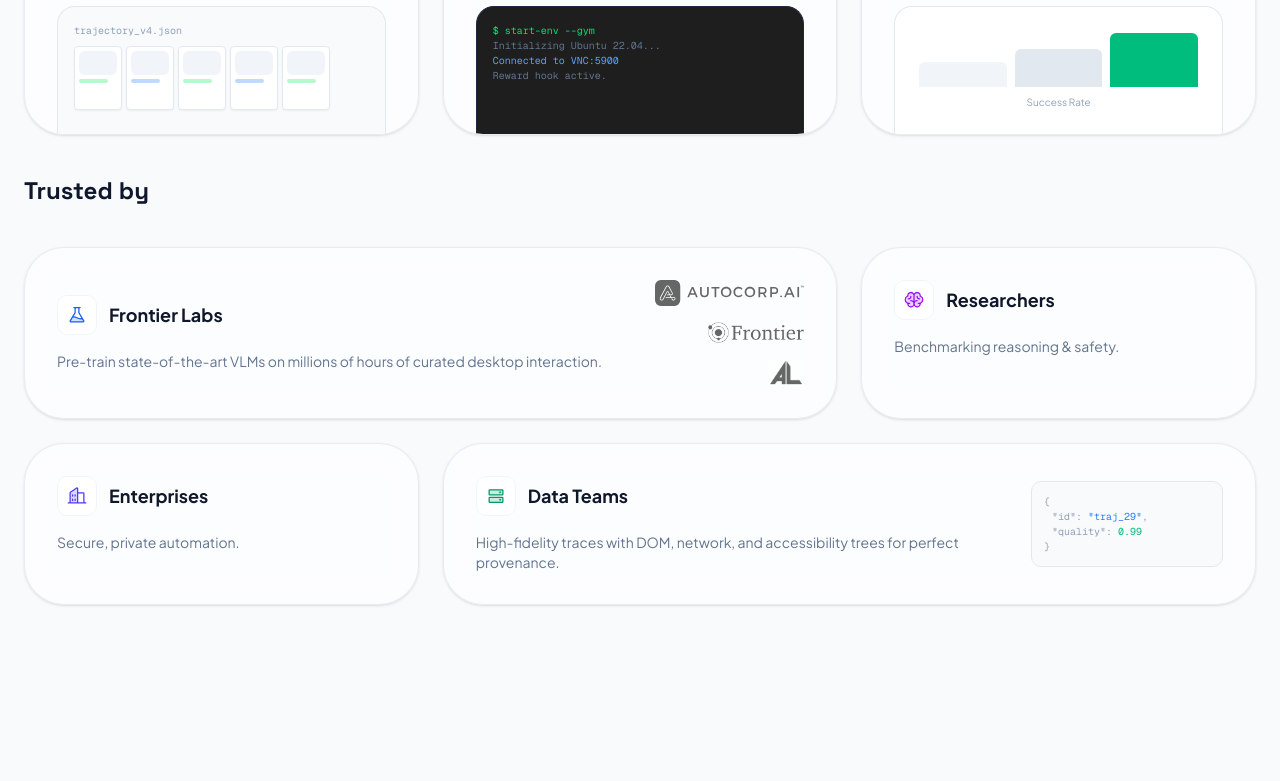
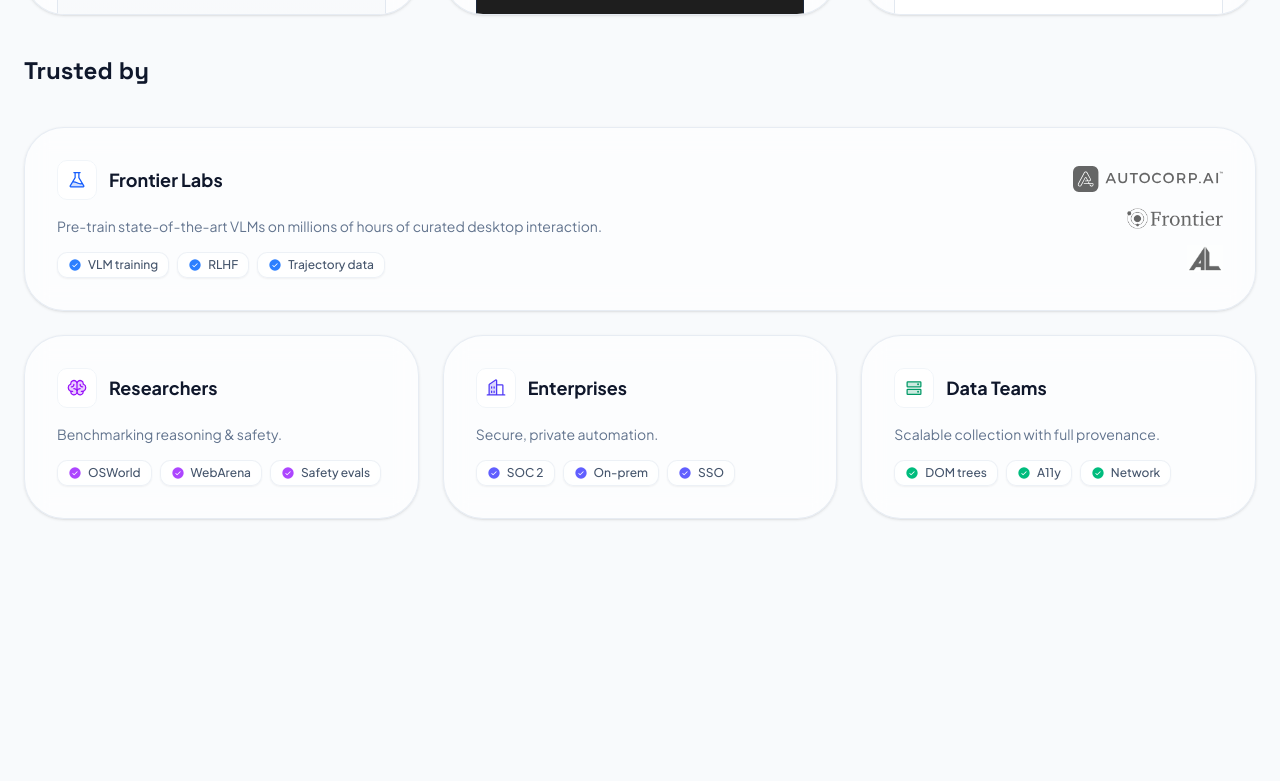
Before and after one commit to Alfie728/mid-century-cua-landing, a Next.js app: page / in a window 1280 px wide. Shown: the part 1740-2521 px from the top of the page. Built offline with nearby package versions, Linux system fonts and the light colour scheme.

Commit message:
feat: Add feature tags to landing page cards, adjust card layouts, and remove hero section CTAs.

```diff
--- a/src/components/landing/Features.tsx
+++ b/src/components/landing/Features.tsx
@@ -4,6 +4,7 @@
   ArrowClockwise,
   Brain,
   Buildings,
+  CheckCircleIcon,
   Database,
   Flask,
   HardDrives,
@@ -192,7 +193,7 @@
             whileInView={animate}
             viewport={{ once: true }}
             transition={{ delay: 0.4, duration: duration.fast }}
-            className="lg:col-span-2 group relative rounded-[2.5rem] bg-white/60 border border-slate-200/80 backdrop-blur-md shadow-sm hover:shadow-2xl hover:-translate-y-1 hover:bg-white transition-all duration-200 overflow-hidden flex flex-col md:flex-row p-8 gap-8 items-center"
+            className="lg:col-span-3 group relative rounded-[2.5rem] bg-white/60 border border-slate-200/80 backdrop-blur-md shadow-sm hover:shadow-2xl hover:-translate-y-1 hover:bg-white transition-all duration-200 overflow-hidden flex flex-col md:flex-row p-8 gap-8 items-center"
           >
             <div className="absolute inset-0 bg-linear-to-br from-blue-500/5 via-transparent to-transparent opacity-0 group-hover:opacity-100 transition-opacity duration-200" />
             <div className="relative z-10 flex-1">
@@ -204,13 +205,29 @@
                   Frontier Labs
                 </h4>
               </div>
-              <p className="text-slate-500 text-sm">
+              <p className="text-slate-500 text-sm mb-4">
                 Pre-train state-of-the-art VLMs on millions of hours of curated
                 desktop interaction.
               </p>
+              <div className="flex flex-wrap gap-2">
+                {["VLM training", "RLHF", "Trajectory data"].map((tag) => (
+                  <div
+                    key={tag}
+                    className="flex items-center gap-1.5 px-2.5 py-1 rounded-lg border bg-white/50 backdrop-blur-sm shadow-xs border-slate-200/60 group-hover:border-slate-300/60 group-hover:bg-blue-50/50 transition-colors duration-150"
+                  >
+                    <CheckCircleIcon
+                      className="w-3.5 h-3.5 shrink-0 text-blue-500"
+                      weight="fill"
+                    />
+                    <span className="text-xs font-medium text-slate-600">
+                      {tag}
+                    </span>
+                  </div>
+                ))}
+              </div>
             </div>
             {/* Labs Visual */}
-            <div className="flex flex-col items-end gap-4 opacity-60 group-hover:opacity-100 transition-opacity grayscale group-hover:grayscale-0">
+            <div className="hidden lg:flex flex-col items-end gap-4 opacity-60 group-hover:opacity-100 transition-opacity grayscale group-hover:grayscale-0">
               <motion.div
                 initial={{ x: 20, opacity: 0 }}
                 whileInView={{ x: 0, opacity: 1 }}
@@ -292,6 +309,22 @@
               <p className="text-slate-500 text-sm mb-4">
                 Benchmarking reasoning & safety.
               </p>
+              <div className="flex flex-wrap gap-2 mt-4">
+                {["OSWorld", "WebArena", "Safety evals"].map((tag) => (
+                  <div
+                    key={tag}
+                    className="flex items-center gap-1.5 px-2.5 py-1 rounded-lg border bg-white/50 backdrop-blur-sm shadow-xs border-slate-200/60 group-hover:border-slate-300/60 group-hover:bg-purple-50/50 transition-colors duration-150"
+                  >
+                    <CheckCircleIcon
+                      className="w-3.5 h-3.5 shrink-0 text-purple-500"
+                      weight="fill"
+                    />
+                    <span className="text-xs font-medium text-slate-600">
+                      {tag}
+                    </span>
+                  </div>
+                ))}
+              </div>
             </div>
           </motion.div>
 
@@ -316,6 +349,22 @@
               <p className="text-slate-500 text-sm mb-4">
                 Secure, private automation.
               </p>
+              <div className="flex flex-wrap gap-2 mt-4">
+                {["SOC 2", "On-prem", "SSO"].map((tag) => (
+                  <div
+                    key={tag}
+                    className="flex items-center gap-1.5 px-2.5 py-1 rounded-lg border bg-white/50 backdrop-blur-sm shadow-xs border-slate-200/60 group-hover:border-slate-300/60 group-hover:bg-indigo-50/50 transition-colors duration-150"
+                  >
+                    <CheckCircleIcon
+                      className="w-3.5 h-3.5 shrink-0 text-indigo-500"
+                      weight="fill"
+                    />
+                    <span className="text-xs font-medium text-slate-600">
+                      {tag}
+                    </span>
+                  </div>
+                ))}
+              </div>
             </div>
           </motion.div>
 
@@ -325,31 +374,35 @@
             whileInView={animate}
             viewport={{ once: true }}
             transition={{ delay: 0.7, duration: duration.fast }}
-            className="lg:col-span-2 group relative rounded-[2.5rem] bg-white/60 border border-slate-200/80 backdrop-blur-md shadow-sm hover:shadow-2xl hover:-translate-y-1 hover:bg-white transition-all duration-200 overflow-hidden flex flex-col md:flex-row p-8 gap-8 items-center"
+            className="lg:col-span-1 group relative rounded-[2.5rem] bg-white/60 border border-slate-200/80 backdrop-blur-md shadow-sm hover:shadow-2xl hover:-translate-y-1 hover:bg-white transition-all duration-200 overflow-hidden p-8"
           >
             <div className="absolute inset-0 bg-linear-to-br from-emerald-500/5 via-transparent to-transparent opacity-0 group-hover:opacity-100 transition-opacity duration-200" />
-            <div className="relative z-10 flex-1">
+            <div className="relative z-10">
               <div className="flex items-center gap-3 mb-4">
                 <div className="w-10 h-10 rounded-lg bg-white border border-slate-100 flex items-center justify-center text-emerald-600">
                   <HardDrives className="w-5 h-5" weight="duotone" />
                 </div>
                 <h4 className="text-lg font-bold text-slate-900">Data Teams</h4>
               </div>
-              <p className="text-slate-500 text-sm">
-                High-fidelity traces with DOM, network, and accessibility trees
-                for perfect provenance.
+              <p className="text-slate-500 text-sm mb-4">
+                Scalable collection with full provenance.
               </p>
-            </div>
-            {/* Data Visual */}
-            <div className="font-mono text-[10px] text-slate-400 bg-slate-50 p-3 rounded-lg border border-slate-200 w-48">
-              <div>{"{"}</div>
-              <div className="pl-2">
-                "id": <span className="text-blue-500">"traj_29"</span>,
+              <div className="flex flex-wrap gap-2 mt-4">
+                {["DOM trees", "A11y", "Network"].map((tag) => (
+                  <div
+                    key={tag}
+                    className="flex items-center gap-1.5 px-2.5 py-1 rounded-lg border bg-white/50 backdrop-blur-sm shadow-xs border-slate-200/60 group-hover:border-slate-300/60 group-hover:bg-emerald-50/50 transition-colors duration-150"
+                  >
+                    <CheckCircleIcon
+                      className="w-3.5 h-3.5 shrink-0 text-emerald-500"
+                      weight="fill"
+                    />
+                    <span className="text-xs font-medium text-slate-600">
+                      {tag}
+                    </span>
+                  </div>
+                ))}
               </div>
-              <div className="pl-2">
-                "quality": <span className="text-emerald-500">0.99</span>
-              </div>
-              <div>{"}"}</div>
             </div>
           </motion.div>
         </div>
--- a/src/components/landing/Hero.tsx
+++ b/src/components/landing/Hero.tsx
@@ -4,12 +4,14 @@
 import { motion, useReducedMotion } from "motion/react";
 import Link from "next/link";
 import { LightRays } from "@/components/ui/light-rays";
-import { easing, duration, stagger } from "@/lib/animation";
+import { duration, easing, stagger } from "@/lib/animation";
 
 export function Hero() {
   const shouldReduceMotion = useReducedMotion();
 
-  const initial = shouldReduceMotion ? false : { opacity: 0, transform: "translateY(20px)" };
+  const initial = shouldReduceMotion
+    ? false
+    : { opacity: 0, transform: "translateY(20px)" };
   const animate = { opacity: 1, transform: "translateY(0px)" };
 
   return (
@@ -24,7 +26,11 @@
         <motion.h1
           initial={initial}
           animate={animate}
-          transition={{ duration: duration.fast, delay: stagger.normal, ease: easing.easeOut }}
+          transition={{
+            duration: duration.fast,
+            delay: stagger.normal,
+            ease: easing.easeOut,
+          }}
           className="text-6xl md:text-8xl font-bold tracking-tight text-slate-900 leading-[1.05] font-display text-balance"
         >
           <span className="bg-clip-text text-transparent bg-linear-to-br from-indigo-500 to-blue-600">
@@ -41,7 +47,11 @@
         <motion.p
           initial={initial}
           animate={animate}
-          transition={{ duration: duration.fast, delay: stagger.normal * 2, ease: easing.easeOut }}
+          transition={{
+            duration: duration.fast,
+            delay: stagger.normal * 2,
+            ease: easing.easeOut,
+          }}
           className="text-xl md:text-2xl text-slate-500 max-w-3xl leading-relaxed"
         >
           Turn real Desktop interaction into{" "}
@@ -53,7 +63,7 @@
         </motion.p>
 
         {/* CTAs */}
-        <motion.div
+        {/*<motion.div
           initial={initial}
           animate={animate}
           transition={{ duration: duration.fast, delay: stagger.normal * 3, ease: easing.easeOut }}
@@ -65,14 +75,8 @@
           >
             Get started <ArrowRight className="w-5 h-5" />
           </Link>
-          <Link
-            href="#"
-            className="h-14 px-8 rounded-full bg-white border border-slate-200 text-slate-900 font-semibold text-lg flex items-center gap-2 hover:bg-slate-50 hover:border-slate-300 transition-all duration-200 focus-visible:outline-none focus-visible:ring-2 focus-visible:ring-indigo-500 focus-visible:ring-offset-2"
-          >
-            <PlayCircle className="w-5 h-5 text-slate-500" />
-            Book a demo
-          </Link>
-        </motion.div>
+
+        </motion.div>*/}
       </div>
     </section>
   );
```
